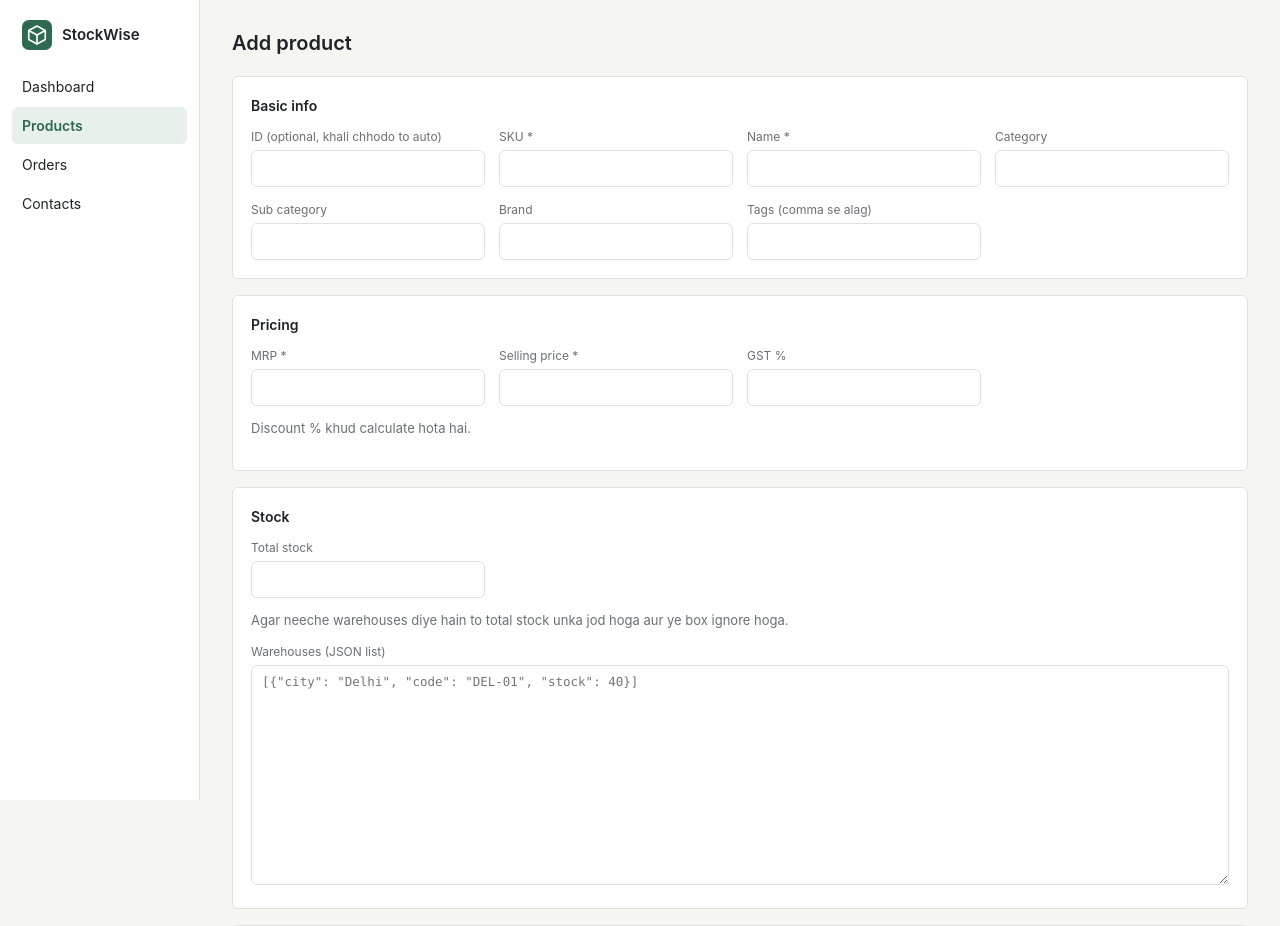
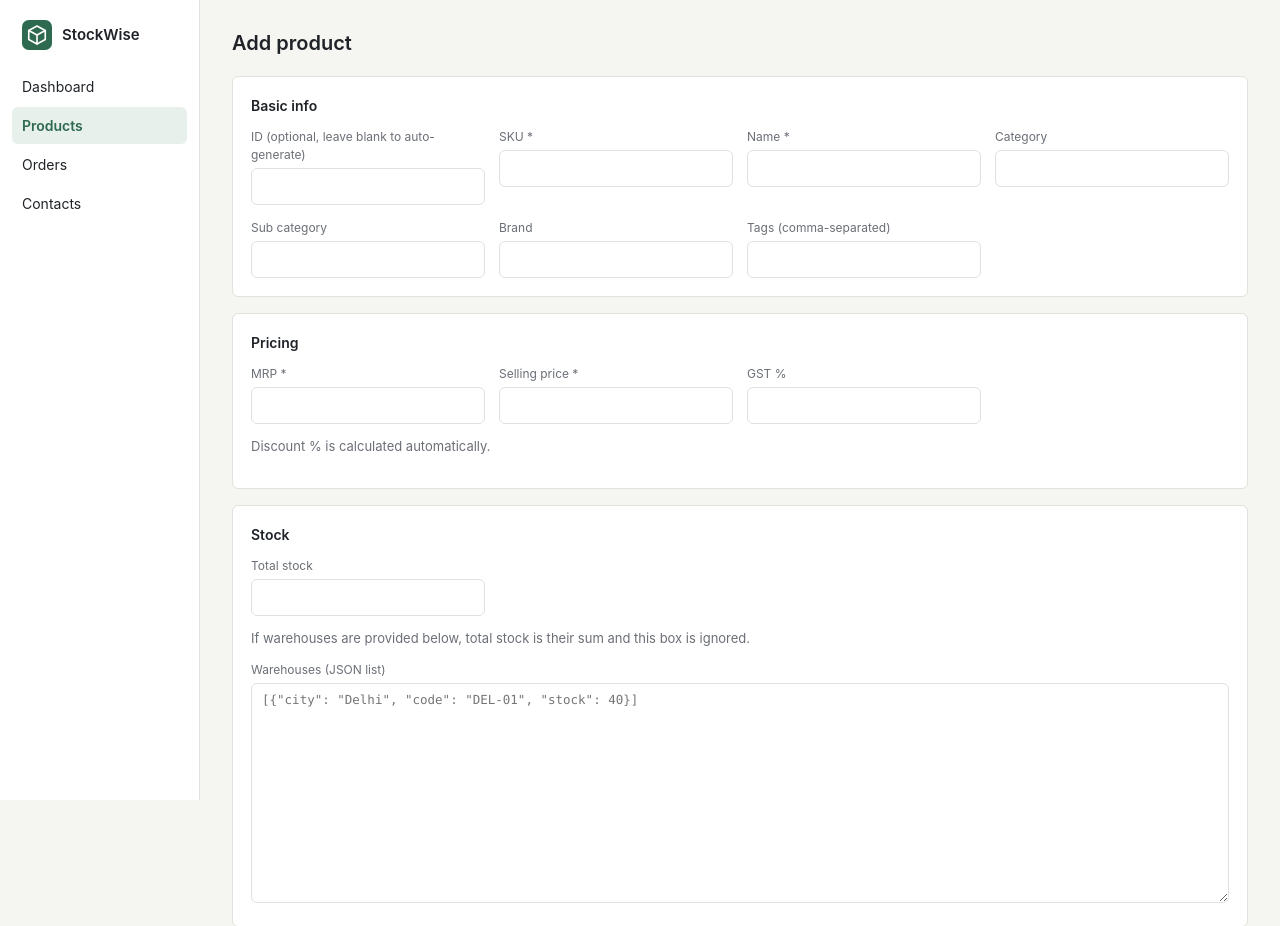
Before and after one commit to RajAli07/store-manager, a Flask app: page /products/new in a window 1280 px wide. Shown: the top 926 px of the page. Run offline with Flask 3, Linux system fonts and the light colour scheme; data that the repository does not hold is empty.

Commit message:
Convert UI text to English

```diff
--- a/check.py
+++ b/check.py
@@ -31,4 +31,4 @@ for name in ("products", "orders", "contacts"):
 
 check("/orders/yeh-id-nahi-hai", expect=404)
 
-print("\nSab theek hai." if all_ok else "\nKuch fail hua, upar dekho.")
+print("\nAll good." if all_ok else "\nSomething failed, see above.")
--- a/create_indexes.py
+++ b/create_indexes.py
@@ -19,5 +19,5 @@ for coll_name, fields in INDEXES.items():
             print(f"skip   {coll_name}.{field}")
         else:
             c.create_index(field)
-            print(f"banaya {coll_name}.{field}")
+            print(f"created {coll_name}.{field}")
 print("Done.")
--- a/helpers.py
+++ b/helpers.py
@@ -133,7 +133,7 @@ class FormReader:
         try:
             return cast(raw)
         except ValueError:
-            self.errors.append(f"{label or name} ek number hona chahiye.")
+            self.errors.append(f"{label or name} must be a number.")
             return None
 
     def json_list(self, name, label=None):
@@ -144,10 +144,10 @@ class FormReader:
         try:
             data = json.loads(raw)
         except json.JSONDecodeError as e:
-            self.errors.append(f"{label}: JSON galat hai ({e.msg}, line {e.lineno}).")
+            self.errors.append(f"{label}: invalid JSON ({e.msg}, line {e.lineno}).")
             return []
         if not isinstance(data, list):
-            self.errors.append(f"{label}: list hona chahiye, jaise [ {{...}} ].")
+            self.errors.append(f"{label}: must be a list, e.g. [ {{...}} ].")
             return []
         return data
 
--- a/routes/contacts.py
+++ b/routes/contacts.py
@@ -53,15 +53,15 @@ def parse_form(form):
     name = r.text("name")
     email = r.text("email").lower()
     if not name:
-        r.errors.append("Name zaroori hai.")
+        r.errors.append("Name is required.")
     if not email or "@" not in email:
-        r.errors.append("Sahi email daalo.")
+        r.errors.append("Enter a valid email address.")
 
     wallet = r.number("wallet_balance", "Wallet balance")
     points = r.number("points", "Points", int)
     addresses = r.json_list("addresses_json", "Addresses")
     if any(not isinstance(a, dict) for a in addresses):
-        r.errors.append("Addresses ka har element object hona chahiye.")
+        r.errors.append("Each address must be an object.")
         addresses = []
 
     fields = {
@@ -133,7 +133,7 @@ def create():
         v = request.form.to_dict()
         fields, errors = parse_form(request.form)
         if not errors and coll().count_documents({"email": fields["email"]}, limit=1):
-            errors.append("Is email ka contact pehle se maujood hai.")
+            errors.append("A contact with this email already exists.")
         if not errors:
             doc = unflatten(fields)
             doc["created_at"] = now()
@@ -141,9 +141,9 @@ def create():
             try:
                 coll().insert_one(doc)
             except DuplicateKeyError:
-                errors.append("Ye ID pehle se use mein hai.")
+                errors.append("This ID is already in use.")
             else:
-                flash("Contact add ho gaya.", "success")
+                flash("Contact added.", "success")
                 return redirect(url_for("contacts.detail", doc_id=doc["_id"]))
         for e in errors:
             flash(e, "error")
@@ -163,10 +163,10 @@ def edit(doc_id):
         v = request.form.to_dict()
         fields, errors = parse_form(request.form)
         if not errors and coll().count_documents({"email": fields["email"], "_id": {"$ne": c["_id"]}}, limit=1):
-            errors.append("Is email ka dusra contact pehle se maujood hai.")
+            errors.append("Another contact with this email already exists.")
         if not errors:
             coll().update_one({"_id": c["_id"]}, {"$set": fields})
-            flash("Contact update ho gaya.", "success")
+            flash("Contact updated.", "success")
             return redirect(url_for("contacts.detail", doc_id=c["_id"]))
         for e in errors:
             flash(e, "error")
@@ -186,8 +186,8 @@ def delete(doc_id):
         abort(404)
     n = orders().count_documents({"customer_id": c["_id"]})
     if n:
-        flash(f"Delete nahi ho sakta: is contact ke {n} orders hain. Pehle wo orders delete karo.", "error")
+        flash(f"Cannot delete: this contact has {n} orders. Delete those orders first.", "error")
         return redirect(url_for("contacts.detail", doc_id=c["_id"]))
     coll().delete_one({"_id": c["_id"]})
-    flash(f"'{c.get('name', doc_id)}' delete ho gaya.", "success")
+    flash(f"'{c.get('name', doc_id)}' deleted.", "success")
     return redirect(url_for("contacts.index"))
--- a/routes/orders.py
+++ b/routes/orders.py
@@ -59,13 +59,13 @@ def parse_form(form):
     customer_id = r.text("customer_id")
     status = r.text("status")
     if not customer_id:
-        r.errors.append("Customer ID zaroori hai.")
+        r.errors.append("Customer ID is required.")
     if status not in STATUSES:
-        r.errors.append("Status galat hai.")
+        r.errors.append("Invalid status.")
 
     items = r.json_list("items_json", "Items")
     if any(not isinstance(i, dict) for i in items):
-        r.errors.append("Items ka har element object hona chahiye.")
+        r.errors.append("Each item must be an object.")
         items = []
 
     sub = r.number("sub_total", "Sub total")
@@ -76,7 +76,7 @@ def parse_form(form):
         try:
             sub = sum(float(i.get("line_total", 0)) for i in items)
         except (TypeError, ValueError):
-            r.errors.append("Items ke line_total number hone chahiye.")
+            r.errors.append("Each item's line_total must be a number.")
             sub = 0
     tax, ship = tax or 0, ship or 0
 
@@ -143,7 +143,7 @@ def create():
         v = request.form.to_dict()
         fields, errors = parse_form(request.form)
         if not errors and find_by_id(contacts(), fields["customer_id"]) is None:
-            errors.append("Is Customer ID ka contact maujood nahi hai.")
+            errors.append("No contact exists with this customer ID.")
         if not errors:
             doc = unflatten(fields)
             doc["order_date"] = now()
@@ -152,9 +152,9 @@ def create():
             try:
                 coll().insert_one(doc)
             except DuplicateKeyError:
-                errors.append("Ye Order ID pehle se use mein hai.")
+                errors.append("This order ID is already in use.")
             else:
-                flash("Order ban gaya.", "success")
+                flash("Order created.", "success")
                 return redirect(url_for("orders.detail", doc_id=doc["_id"]))
         for e in errors:
             flash(e, "error")
@@ -175,13 +175,13 @@ def edit(doc_id):
         fields, errors = parse_form(request.form)
         if (not errors and fields["customer_id"] != o.get("customer_id")
                 and find_by_id(contacts(), fields["customer_id"]) is None):
-            errors.append("Is Customer ID ka contact maujood nahi hai.")
+            errors.append("No contact exists with this customer ID.")
         if not errors:
             update = {"$set": fields}
             if fields["status"] != o.get("status"):
                 update["$push"] = {"status_history": {"status": fields["status"], "at": now()}}
             coll().update_one({"_id": o["_id"]}, update)
-            flash("Order update ho gaya.", "success")
+            flash("Order updated.", "success")
             return redirect(url_for("orders.detail", doc_id=o["_id"]))
         for e in errors:
             flash(e, "error")
@@ -208,7 +208,7 @@ def set_status(doc_id):
             {"$set": {"status": new_status, "updated_at": now()},
              "$push": {"status_history": {"status": new_status, "at": now()}}},
         )
-        flash(f"Status badal kar {new_status} kar diya.", "success")
+        flash(f"Status changed to {new_status}.", "success")
     return redirect(url_for("orders.detail", doc_id=o["_id"]))
 
 
@@ -218,5 +218,5 @@ def delete(doc_id):
     if o is None:
         abort(404)
     coll().delete_one({"_id": o["_id"]})
-    flash(f"Order {o['_id']} delete ho gaya.", "success")
+    flash(f"Order {o['_id']} deleted.", "success")
     return redirect(url_for("orders.index"))
--- a/routes/products.py
+++ b/routes/products.py
@@ -71,7 +71,7 @@ def parse_form(form):
         try:
             return cast(raw)
         except ValueError:
-            errors.append(f"{name} ek number hona chahiye.")
+            errors.append(f"{name} must be a number.")
             return None
 
     def json_list(name):
@@ -81,18 +81,18 @@ def parse_form(form):
         try:
             data = json.loads(raw)
         except json.JSONDecodeError as e:
-            errors.append(f"{name}: JSON galat hai ({e.msg}, line {e.lineno}).")
+            errors.append(f"{name}: invalid JSON ({e.msg}, line {e.lineno}).")
             return []
         if not isinstance(data, list):
-            errors.append(f"{name}: list hona chahiye, jaise [ {{...}} ].")
+            errors.append(f"{name}: must be a list, e.g. [ {{...}} ].")
             return []
         return data
 
     sku, name = text("sku"), text("name")
     if not sku:
-        errors.append("SKU zaroori hai.")
+        errors.append("SKU is required.")
     if not name:
-        errors.append("Name zaroori hai.")
+        errors.append("Name is required.")
 
     mrp = number("mrp")
     selling = number("selling_price")
@@ -102,16 +102,16 @@ def parse_form(form):
     variants = json_list("variants")
 
     if mrp is None or selling is None:
-        errors.append("MRP aur Selling price dono chahiye.")
+        errors.append("Both MRP and selling price are required.")
     elif selling > mrp:
-        errors.append("Selling price MRP se zyada nahi ho sakta.")
+        errors.append("Selling price cannot be higher than MRP.")
     discount = round((mrp - selling) / mrp * 100, 1) if mrp and selling is not None else 0
 
     if warehouses:
         try:
             total = sum(int(w.get("stock", 0)) for w in warehouses)
         except (AttributeError, TypeError, ValueError):
-            errors.append("warehouses ka har item object ho aur uska stock number ho.")
+            errors.append("Each warehouse must be an object with a numeric stock.")
             total = 0
     else:
         total = stock_input or 0
@@ -180,7 +180,7 @@ def create():
         v = request.form.to_dict()
         fields, errors = parse_form(request.form)
         if not errors and coll().count_documents({"sku": fields["sku"]}, limit=1):
-            errors.append("Is SKU ka product pehle se maujood hai.")
+            errors.append("A product with this SKU already exists.")
         if not errors:
             doc = unflatten(fields)
             doc["ratings"] = {"average": 0, "count": 0}
@@ -191,9 +191,9 @@ def create():
             try:
                 coll().insert_one(doc)
             except DuplicateKeyError:
-                errors.append("Ye ID pehle se use mein hai.")
+                errors.append("This ID is already in use.")
             else:
-                flash("Product add ho gaya.", "success")
+                flash("Product added.", "success")
                 return redirect(url_for("products.detail", doc_id=doc["_id"]))
         for e in errors:
             flash(e, "error")
@@ -213,10 +213,10 @@ def edit(doc_id):
         v = request.form.to_dict()
         fields, errors = parse_form(request.form)
         if not errors and c.count_documents({"sku": fields["sku"], "_id": {"$ne": p["_id"]}}, limit=1):
-            errors.append("Is SKU ka dusra product pehle se maujood hai.")
+            errors.append("Another product with this SKU already exists.")
         if not errors:
             c.update_one({"_id": p["_id"]}, {"$set": fields})
-            flash("Product update ho gaya.", "success")
+            flash("Product updated.", "success")
             return redirect(url_for("products.detail", doc_id=p["_id"]))
         for e in errors:
             flash(e, "error")
@@ -235,5 +235,5 @@ def delete(doc_id):
     if p is None:
         abort(404)
     c.delete_one({"_id": p["_id"]})
-    flash(f"'{p.get('name', doc_id)}' delete ho gaya.", "success")
+    flash(f"'{p.get('name', doc_id)}' deleted.", "success")
     return redirect(url_for("products.index"))
--- a/templates/404.html
+++ b/templates/404.html
@@ -1,10 +1,10 @@
 {% extends "base.html" %}
 {% block content %}
 <div class="page-head">
-    <h1>Page nahi mila</h1>
+    <h1>Page not found</h1>
 </div>
 <div class="card">
-    <p>Ye page ya record maujood nahi hai.</p>
-    <a class="btn" href="/">Dashboard par jao</a>
+    <p>This page or record does not exist.</p>
+    <a class="btn" href="/">Go to dashboard</a>
 </div>
 {% endblock %}
--- a/templates/contacts/form.html
+++ b/templates/contacts/form.html
@@ -11,7 +11,7 @@
         <h2>Contact info</h2>
         <div class="form-grid">
             {% if mode == 'new' %}
-            <div><label>ID (khali chhodo to auto)</label><input type="text" name="_id" value="{{ v._id }}"></div>
+            <div><label>ID (leave blank to auto-generate)</label><input type="text" name="_id" value="{{ v._id }}"></div>
             {% endif %}
             <div><label>Name *</label><input type="text" name="name" value="{{ v.name }}" required></div>
             <div><label>Email *</label><input type="email" name="email" value="{{ v.email }}" required></div>
--- a/templates/contacts/list.html
+++ b/templates/contacts/list.html
@@ -11,7 +11,7 @@
 <form class="filters" method="get">
     <div class="grow">
         <label>Search</label>
-        <input type="text" name="q" value="{{ q }}" placeholder="Name, email, phone, ID ya city">
+        <input type="text" name="q" value="{{ q }}" placeholder="Name, email, phone, ID or city">
     </div>
     <div class="field">
         <label>Role</label>
@@ -84,7 +84,7 @@
             </tr>
             {% else %}
             <tr>
-                <td colspan="10" class="sub">Koi contact nahi mila.</td>
+                <td colspan="10" class="sub">No contacts found.</td>
             </tr>
             {% endfor %}
         </tbody>
--- a/templates/orders/form.html
+++ b/templates/orders/form.html
@@ -11,7 +11,7 @@
         <h2>Order</h2>
         <div class="form-grid">
             {% if mode == 'new' %}
-            <div><label>Order ID (khali chhodo to auto)</label><input type="text" name="_id" value="{{ v._id }}"></div>
+            <div><label>Order ID (leave blank to auto-generate)</label><input type="text" name="_id" value="{{ v._id }}"></div>
             {% endif %}
             <div><label>Customer ID *</label><input type="text" name="customer_id" value="{{ v.customer_id }}" required>
             </div>
@@ -29,7 +29,7 @@
             </div>
             <div>
                 <label class="check"><input type="checkbox" name="is_paid" value="1" {{ 'checked' if v.is_paid }}>
-                    Payment ho chuka hai</label>
+                    Payment received</label>
             </div>
         </div>
     </div>
--- a/templates/orders/list.html
+++ b/templates/orders/list.html
@@ -11,7 +11,7 @@
 <form class="filters" method="get">
     <div class="grow">
         <label>Search</label>
-        <input type="text" name="q" value="{{ q }}" placeholder="Order ID, customer ID ya city">
+        <input type="text" name="q" value="{{ q }}" placeholder="Order ID, customer ID or city">
     </div>
     <div class="field">
         <label>Status</label>
@@ -79,7 +79,7 @@
             </tr>
             {% else %}
             <tr>
-                <td colspan="9" class="sub">Koi order nahi mila.</td>
+                <td colspan="9" class="sub">No orders found.</td>
             </tr>
             {% endfor %}
         </tbody>
--- a/templates/products/form.html
+++ b/templates/products/form.html
@@ -12,7 +12,7 @@
         <div class="form-grid">
             {% if mode == 'new' %}
             <div>
-                <label>ID (optional, khali chhodo to auto)</label>
+                <label>ID (optional, leave blank to auto-generate)</label>
                 <input type="text" name="_id" value="{{ v._id }}">
             </div>
             {% endif %}
@@ -25,7 +25,7 @@
             </div>
             <div><label>Sub category</label><input type="text" name="sub_category" value="{{ v.sub_category }}"></div>
             <div><label>Brand</label><input type="text" name="brand" value="{{ v.brand }}"></div>
-            <div><label>Tags (comma se alag)</label><input type="text" name="tags" value="{{ v.tags }}"></div>
+            <div><label>Tags (comma-separated)</label><input type="text" name="tags" value="{{ v.tags }}"></div>
         </div>
     </div>
 
@@ -39,7 +39,7 @@
             <div><label>GST %</label><input type="number" step="any" min="0" name="gst_percent"
                     value="{{ v.gst_percent }}"></div>
         </div>
-        <p class="sub">Discount % khud calculate hota hai.</p>
+        <p class="sub">Discount % is calculated automatically.</p>
     </div>
 
     <div class="card">
@@ -48,7 +48,7 @@
             <div><label>Total stock</label><input type="number" min="0" name="total_stock" value="{{ v.total_stock }}">
             </div>
         </div>
-        <p class="sub">Agar neeche warehouses diye hain to total stock unka jod hoga aur ye box ignore hoga.</p>
+        <p class="sub">If warehouses are provided below, total stock is their sum and this box is ignored.</p>
         <label style="margin-top:12px">Warehouses (JSON list)</label>
         <textarea class="json" name="warehouses"
             placeholder='[{"city": "Delhi", "code": "DEL-01", "stock": 40}]'>{{ v.warehouses }}</textarea>
--- a/templates/products/list.html
+++ b/templates/products/list.html
@@ -83,7 +83,7 @@
             </tr>
             {% else %}
             <tr>
-                <td colspan="8" class="sub">Koi product nahi mila.</td>
+                <td colspan="8" class="sub">No products found.</td>
             </tr>
             {% endfor %}
         </tbody>
```
Also changed, not shown: templates/contacts/detail.html (+6 -6 lines), templates/dashboard.html (+10 -10 lines), templates/orders/detail.html (+4 -4 lines), templates/products/detail.html (+4 -4 lines).
